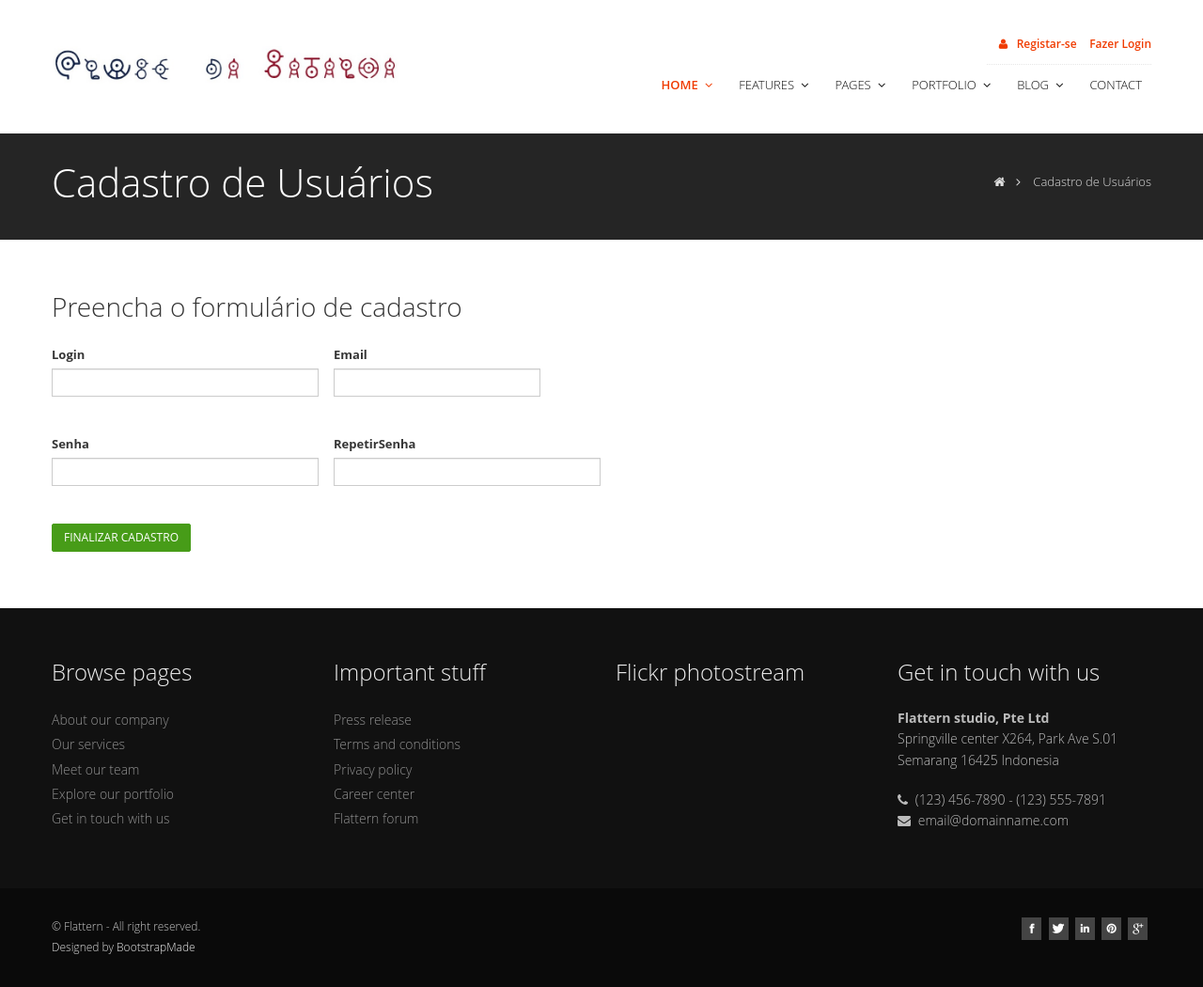
After one commit to gabrielmedeiros2/clube-da-batalha, a Yii app: template views/usuario/cadastro.php in a window 1280 px wide. The commit adds this page. Shown: the whole page at 94% size. Run offline with PHP 8.4 and a stand-in for Yii, Linux system fonts and the light colour scheme; the template is opened without the code that fills it, so the values that code supplies are empty; form fields are guessed from the names that the template uses; some libraries are stand-ins or nearby versions.

Commit message:
login e registro de novo usuário

```diff
--- a/config/web.php
+++ b/config/web.php
@@ -7,6 +7,9 @@ $config = [
     'id' => 'basic',
     'basePath' => dirname(__DIR__),
     'bootstrap' => ['log'],
+    'sourceLanguage' => 'pt_br',
+    'language' => 'pt-BR',
+    'timeZone' => 'America/Belem',
     'aliases' => [
         '@bower' => '@vendor/bower-asset',
         '@npm'   => '@vendor/npm-asset',
@@ -21,7 +24,7 @@ $config = [
 //            'class' => 'yii\caching\MemCache',
         ],
         'user' => [
-            'identityClass' => 'app\models\User',
+            'identityClass' => 'app\models\Usuario',
             'enableAutoLogin' => true,
         ],
         'urlManager' => [
--- a/models/LoginForm.php
+++ b/models/LoginForm.php
@@ -73,7 +73,7 @@ class LoginForm extends Model
     public function getUser()
     {
         if ($this->_user === false) {
-            $this->_user = User::findByUsername($this->username);
+            $this->_user = Usuario::findByUsername($this->username);
         }
 
         return $this->_user;
--- a/views/components/_head.php
+++ b/views/components/_head.php
@@ -1,6 +1,6 @@
 <head>
     <title>Clube da Batalha</title>
-    <link href="https://fonts.googleapis.com/css?family=Noto+Serif:400,400italic,700|Open+Sans:300,400,600,700" rel="stylesheet">
+    <!--<link href="https://fonts.googleapis.com/css?family=Noto+Serif:400,400italic,700|Open+Sans:300,400,600,700" rel="stylesheet">-->
     <link href="<?= Yii::$app->urlManager->baseUrl; ?>/flattern/css/bootstrap.css" rel="stylesheet" />
     <link href="<?= Yii::$app->urlManager->baseUrl; ?>/flattern/css/bootstrap-responsive.css" rel="stylesheet" />
     <link href="<?= Yii::$app->urlManager->baseUrl; ?>/flattern/css/fancybox/jquery.fancybox.css" rel="stylesheet">
--- a/views/components/_header.php
+++ b/views/components/_header.php
@@ -1,3 +1,7 @@
+<?php
+use yii\helpers\Url;
+use yii\helpers\Html;
+?>
 <header>
     <div class="container ">
         <!-- end toggle link -->
@@ -5,20 +9,25 @@
             <div class="span12">
                 <div class="headnav">
                     <ul>
-              <li><a href="#mySignup" data-toggle="modal"><i class="icon-user"></i> Sign up</a></li>
-              <li><a href="#mySignin" data-toggle="modal">Sign in</a></li>
+                        <?php if(empty(Yii::$app->user->identity->id)){?>
+                            <li><a href="<?= Url::toRoute(['usuario/cadastro'])?>" data-toggle="modal"><i class="icon-user"></i> Registar-se</a></li>
+                            <li><a href="#mySignin" data-toggle="modal">Fazer Login</a></li>
+                        <?php }else{?>
+                            <li style="color:#F03C02;"><i class="icon-user"></i><?= Yii::$app->user->identity->login . (empty(Yii::$app->user->identity->perfil->perfil) ? '' : ' ('.Yii::$app->user->identity->perfil->perfil.')')?></li>
+                            <li><?= Html::a('Sair', ['site/logout'], ['data' => ['method' => 'post', 'params'=>['_csrf'=>Yii::$app->request->getCsrfToken()]]]) ?></li>
+                        <?php }?>
                     </ul>
                 </div>
 <!-- Signup Modal -->
                 <div id="mySignup" class="modal styled hide fade" tabindex="-1" role="dialog" aria-labelledby="mySignupModalLabel" aria-hidden="true">
                     <div class="modal-header">
                         <button type="button" class="close" data-dismiss="modal" aria-hidden="true">×</button>
-              <h4 id="mySignupModalLabel">Create an <strong>account</strong></h4>
+                        <h4 id="mySignupModalLabel">Crie sua <strong>conta</strong></h4>
                     </div>
                     <div class="modal-body">
                         <form class="form-horizontal">
                             <div class="control-group">
-                  <label class="control-label" for="inputEmail">Email</label>
+                                <label class="control-label" for="usuario-nome">Login</label>
                                 <div class="controls">
                                     <input type="text" id="inputEmail" placeholder="Email">
                                 </div>
@@ -35,6 +44,7 @@
                                     <input type="password" id="inputSignupPassword2" placeholder="Password">
                                 </div>
                             </div>
+                            <input type="hidden" name="_csrf" value="<?=Yii::$app->request->getCsrfToken()?>" />
                             <div class="control-group">
                                 <div class="controls">
                                     <button type="submit" class="btn">Sign up</button>
@@ -51,28 +61,29 @@
                 <div id="mySignin" class="modal styled hide fade" tabindex="-1" role="dialog" aria-labelledby="mySigninModalLabel" aria-hidden="true">
                     <div class="modal-header">
                         <button type="button" class="close" data-dismiss="modal" aria-hidden="true">×</button>
-              <h4 id="mySigninModalLabel">Login to your <strong>account</strong></h4>
+                        <h4 id="mySigninModalLabel">Entre com sua <strong>Conta</strong></h4>
                     </div>
                     <div class="modal-body">
-              <form class="form-horizontal">
+                        <form class="form-horizontal" method="POST" action="<?= Url::toRoute('site/login')?>">
                             <div class="control-group">
-                  <label class="control-label" for="inputText">Username</label>
+                                <label class="control-label" for="login-form_username">Login</label>
                                 <div class="controls">
-                    <input type="text" id="inputText" placeholder="Username">
+                                    <input type="text" id="login-form_username" name="LoginForm[username]" placeholder="Login">
                                 </div>
                             </div>
                             <div class="control-group">
-                  <label class="control-label" for="inputSigninPassword">Password</label>
+                                <label class="control-label" for="login-form_password">Senha</label>
                                 <div class="controls">
-                    <input type="password" id="inputSigninPassword" placeholder="Password">
+                                    <input type="password" id="login-form_password" name="LoginForm[password]" placeholder="Senha">
                                 </div>
                             </div>
+                            <input type="hidden" name="_csrf" value="<?=Yii::$app->request->getCsrfToken()?>" />
                             <div class="control-group">
                                 <div class="controls">
-                    <button type="submit" class="btn">Sign in</button>
+                                    <button type="submit" class="btn btn-blue">Fazer Login</button>
                                 </div>
                                 <p class="aligncenter margintop20">
-                    Forgot password? <a href="#myReset" data-dismiss="modal" aria-hidden="true" data-toggle="modal">Reset</a>
+                                    Esqueceu a senha? <a href="#myReset" data-dismiss="modal" aria-hidden="true" data-toggle="modal">Resetar Senha</a>
                                 </p>
                             </div>
                         </form>
@@ -110,7 +121,7 @@
         <div class="row">
             <div class="span4">
                 <div class="logo">
-            <a href="index.html"><img src="<?= Yii::$app->urlManager->baseUrl; ?>/images/logo-header.jpg" alt="" class="logo" /></a>
+                    <a href="<?=Url::toRoute('site/index')?>"><img src="<?= Yii::$app->urlManager->baseUrl; ?>/images/logo-header.jpg" alt="" class="logo" /></a>
                 </div>
             </div>
             <div class="span8">
@@ -119,7 +130,7 @@
                         <nav>
                             <ul class="nav topnav">
                                 <li class="dropdown active">
-                    <a href="index.html">Home <i class="icon-angle-down"></i></a>
+                                    <a href="<?=Url::toRoute('site/index')?>">Home <i class="icon-angle-down"></i></a>
                                     <ul class="dropdown-menu">
                                         <li><a href="index-alt2.html">Homepage 2</a></li>
                                         <li><a href="index-alt3.html">Homepage 3</a></li>
--- /dev/null
+++ b/views/usuario/cadastro.php
@@ -0,0 +1,64 @@
+<?php
+use yii\helpers\Url;
+use yii\widgets\ActiveForm;
+use yii\helpers\Html;
+?>
+<section id="inner-headline">
+    <div class="container">
+        <div class="row">
+            <div class="span6">
+                <div class="inner-heading">
+                    <h2>Cadastro de Usuários</h2>
+                </div>
+            </div>
+            <div class="span6">
+                <ul class="breadcrumb">
+                    <li><a href="<?= Url::toRoute(['site/index'])?>"><i class="icon-home"></i></a><i class="icon-angle-right"></i></li>
+                    <li class="active">Cadastro de Usuários</li>
+                </ul>
+            </div>
+        </div>
+    </div>
+</section>
+<section id="content">
+    <div class="container">
+        <h4>Preencha o formulário de cadastro</h4>
+        <?php $form = ActiveForm::begin(['fieldConfig' => ['template' => "{label}\n{input}\n{hint}"]]); ?>
+        <div class="row">
+            <div class="span6">
+                <div class="row">
+                    <div class="span3">
+                        <?= $form->field($usuario, 'login')->textInput(['style'=>'width:100% !important', 'required'=>true])?>
+                    </div>
+                    <div class="span3">
+                        <?= $form->field($usuario, 'email')->input('email', ['style'=>'width:100% !important', 'required'=>true])?>
+                    </div>
+                </div>
+                <div class="row">
+                    <div class="span3">
+                        <?= $form->field($usuario, 'senha')->passwordInput(['style'=>'width:100% !important', 'required'=>true])?>
+                    </div>
+                    <div class="span3">
+                        <?= $form->field($usuario, 'repetirSenha')->passwordInput(['style'=>'width:100% !important', 'required'=>true])?>
+                    </div>
+                </div>
+                <div class="row">
+                    <div class="span12">
+                        <?= Html::submitButton('Finalizar Cadastro', ['class'=>'btn btn-green'])?>
+                    </div>
+                </div>
+                    </div>
+            <div class="span6">
+                <?php if(Yii::$app->session->hasFlash('temErro')){ ?>
+                <div class="alert alert-danger">
+                    <strong>O Formulário não pode ser salvo devido aos seguintes erros:</strong>
+                    <ul>
+                        <?= Yii::$app->session->getFlash('temErro') ?>
+                    </ul>
+                </div>
+                <?php } ?>
+            </div>
+        </div>
+        <?php ActiveForm::end(); ?>
+    </div>
+</section>
--- /dev/null
+++ b/web/js/flash-modal-fade.js
@@ -0,0 +1,6 @@
+$(document).ready(function(){
+    $('#modalFlash').modal();
+    setTimeout(function() {
+        $('#modalFlash').modal('hide');
+   }, 3000);
+});
```
Also changed, not shown: controllers/SiteController.php (+8 -0 lines), controllers/UsuarioController.php (added, +77 -0 lines), models/Usuario.php (+88 -2 lines), views/site/index.php (+37 -30 lines), web/images/IMG-20180807-WA0017.jpg (deleted), web/images/IMG-20180810-WA0013.jpg (added), web/images/aaa.jpg (deleted), web/images/banner1.jpg, web/images/banner2.jpg, web/images/banner3.jpg, web/images/banner4.jpg (added), web/images/banner5.jpg (added). Lines whose indentation alone changed are shown as unchanged.
